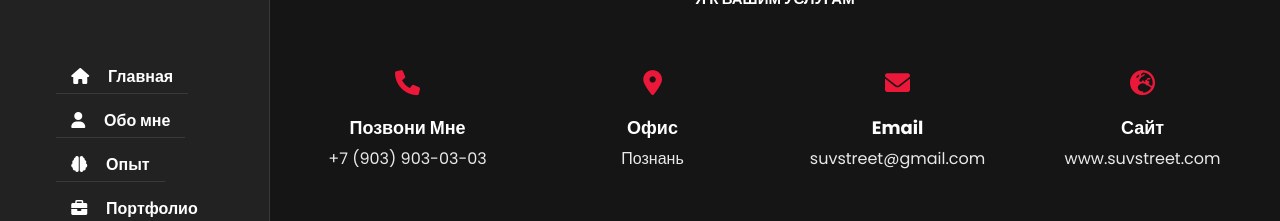
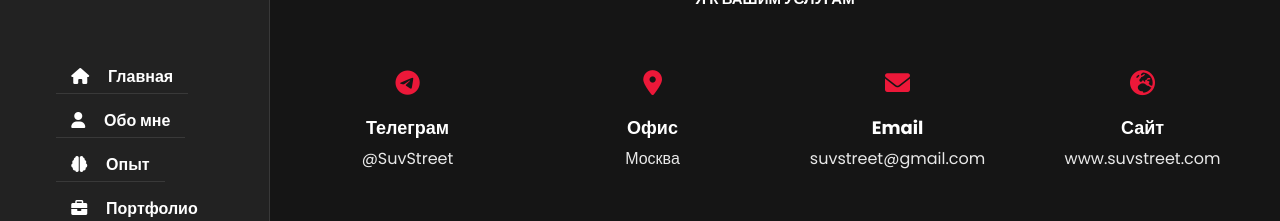
Before and after one commit to SuvStreet/my-syte-portfolio, a Vue app: page /contact in a window 1280 px wide. Shown: the part 250-471 px from the top of the page. Built offline with nearby package versions, Linux system fonts and the light colour scheme; a web font is replaced by a local one.

Commit message:
Optimization of the 'Contact' page and its localization

```diff
--- /dev/null
+++ b/src/components/contact/ContactCardLayout.vue
@@ -0,0 +1,19 @@
+<template>
+  <div class="contact-info-item padd-15">
+    <div class="icon">
+      <slot name="icon"></slot>
+    </div>
+    <h4>
+      <slot name="title"></slot>
+    </h4>
+    <p>
+      <slot name="text"></slot>
+    </p>
+  </div>
+</template>
+
+<script>
+export default {}
+</script>
+
+<style></style>
--- /dev/null
+++ b/src/components/contact/ContactForm.vue
@@ -0,0 +1,51 @@
+<template>
+  <div class="contact-form padd-15" @submit.prevent="onSubmit">
+    <div class="row">
+      <div class="form-item col-6 padd-15">
+        <div class="form-group">
+          <input type="text" class="form-control" placeholder="Имя" />
+        </div>
+      </div>
+
+      <div class="form-item col-6 padd-15">
+        <div class="form-group">
+          <input type="email" class="form-control" placeholder="Email" />
+        </div>
+      </div>
+    </div>
+    <div class="row">
+      <div class="form-item col-12 padd-15">
+        <div class="form-group">
+          <input type="text" class="form-control" placeholder="Тема" />
+        </div>
+      </div>
+      <div class="form-item col-12 padd-15">
+        <div class="form-group">
+          <textarea class="form-control" placeholder="Сообщение"></textarea>
+        </div>
+      </div>
+    </div>
+
+    <div class="row">
+      <div class="form-item col-12 padd-15">
+        <button class="btn">Отправить сообщение</button>
+      </div>
+    </div>
+  </div>
+</template>
+
+<script>
+export default {
+  setup() {
+    const onSubmit = () => {
+
+    }
+
+    return {
+      onSubmit,
+    }
+  },
+}
+</script>
+
+<style></style>
--- /dev/null
+++ b/src/components/contact/ContactTitleLayout.vue
@@ -0,0 +1,16 @@
+<template>
+  <h3 class="contact-title padd-15">
+    {{ $t(`contact.${text}-title`) }}
+  </h3>
+  <h4 class="contact-sub-title padd-15">
+    {{ $t(`contact.${text}-sub-title`) }}
+  </h4>
+</template>
+
+<script>
+export default {
+  props: ["text"]
+}
+</script>
+
+<style></style>
--- a/src/plugins/local/en.json
+++ b/src/plugins/local/en.json
@@ -110,6 +110,28 @@
     "website": "Website"
   },
   "contact": {
-    "title": "Contacts"
+    "title": "Contacts",
+    "first-title": "Do you have any questions?",
+    "first-sub-title": "I am at your service",
+    "info": {
+      "phone": {
+        "title": "Telegram",
+        "text": "{'@'}SuvStreet"
+      },
+      "marker": {
+        "title": "Office",
+        "text": "Moscow"
+      },
+      "envelope": {
+        "title": "Email",
+        "text": "suvstreet{'@'}gmail.com"
+      },
+      "web": {
+        "title": "Website",
+        "text": "www.suvstreet.com"
+      }
+    },
+    "second-title": "Write to me by email",
+    "second-sub-title": "I am very responsive to messages"
   }
 }
--- a/src/plugins/local/pl.json
+++ b/src/plugins/local/pl.json
@@ -110,6 +110,28 @@
     "website": "Strona internetowa"
   },
   "contact": {
-    "title": "Kontakt"
+    "title": "Kontakt",
+    "first-title": "Ma państwo jakieś pytania?",
+    "first-sub-title": "Jestem do dyspozycji",
+    "info": {
+      "phone": {
+        "title": "Telegram",
+        "text": "{'@'}SuvStreet"
+      },
+      "marker": {
+        "title": "Urząd",
+        "text": "Moskwa"
+      },
+      "envelope": {
+        "title": "Email",
+        "text": "suvstreet{'@'}gmail.com"
+      },
+      "web": {
+        "title": "Strona internetowa",
+        "text": "www.suvstreet.com"
+      }
+    },
+    "second-title": "Napisz mi e-mail",
+    "second-sub-title": "Jestem bardzo wrażliwy na wiadomości"
   }
 }
--- a/src/plugins/local/ru.json
+++ b/src/plugins/local/ru.json
@@ -111,6 +111,28 @@
     "github": "GitHub"
   },
   "contact": {
-    "title": "Контакты"
+    "title": "Контакты",
+    "first-title": "У вас есть вопросы?",
+    "first-sub-title": "Я к вашим услугам",
+    "info": {
+      "phone": {
+        "title": "Телеграм",
+        "text": "{'@'}SuvStreet"
+      },
+      "marker": {
+        "title": "Офис",
+        "text": "Москва"
+      },
+      "envelope": {
+        "title": "Email",
+        "text": "suvstreet{'@'}gmail.com"
+      },
+      "web": {
+        "title": "Сайт",
+        "text": "www.suvstreet.com"
+      }
+    },
+    "second-title": "Напиши мне на email",
+    "second-sub-title": "Я очень отзывчив на сообщения"
   }
 }
--- a/src/views/Contact.vue
+++ b/src/views/Contact.vue
@@ -5,80 +5,24 @@
     </template>
 
     <template #content>
-      <h3 class="contact-title padd-15">У вас есть вопросы?</h3>
-      <h4 class="contact-sub-title padd-15">Я к вашим услугам</h4>
+      <ContactTitleLayout text="first"></ContactTitleLayout>
+
       <div class="row">
-        <div class="contact-info-item padd-15">
-          <div class="icon">
-            <i class="fa fa-phone"></i>
-          </div>
-          <h4>Позвони мне</h4>
-          <p>+7 (903) 903-03-03</p>
-        </div>
+        <ContactCardLayout v-for="(icon, key, id) in iconMapInfo" :key="id">
+          <template #icon>
+            <i :class="['fa', icon]"></i>
+          </template>
+          <template #title> {{ $t(`contact.info.${key}.title`) }} </template>
+          <template #text> {{ $t(`contact.info.${key}.text`) }} </template>
+        </ContactCardLayout>
+      </div>
 
-        <div class="contact-info-item padd-15">
-          <div class="icon">
-            <i class="fa fa-map-marker-alt"></i>
-          </div>
-          <h4>Офис</h4>
-          <p>Познань</p>
-        </div>
+      <ContactTitleLayout text="second"></ContactTitleLayout>
 
-        <div class="contact-info-item padd-15">
-          <div class="icon">
-            <i class="fa fa-envelope"></i>
-          </div>
-          <h4>Email</h4>
-          <p>suvstreet@gmail.com</p>
-        </div>
+      <div class="row">
 
-        <div class="contact-info-item padd-15">
-          <div class="icon">
-            <i class="fa fa-globe-europe"></i>
-          </div>
-          <h4>Сайт</h4>
-          <p>www.suvstreet.com</p>
-        </div>
-      </div>
-      <h3 class="contact-title padd-15">Напиши мне на email</h3>
-      <h4 class="contact-sub-title padd-15">я очень отзывчив на сообщения</h4>
-      <div class="row">
-        <div class="contact-form padd-15">
-          <div class="row">
-            <div class="form-item col-6 padd-15">
-              <div class="form-group">
-                <input type="text" class="form-control" placeholder="Имя" />
-              </div>
-            </div>
+        <ContactForm></ContactForm>
 
-            <div class="form-item col-6 padd-15">
-              <div class="form-group">
-                <input type="email" class="form-control" placeholder="Email" />
-              </div>
-            </div>
-          </div>
-          <div class="row">
-            <div class="form-item col-12 padd-15">
-              <div class="form-group">
-                <input type="text" class="form-control" placeholder="Тема" />
-              </div>
-            </div>
-            <div class="form-item col-12 padd-15">
-              <div class="form-group">
-                <textarea
-                  class="form-control"
-                  placeholder="Сообщение"
-                ></textarea>
-              </div>
-            </div>
-          </div>
-
-          <div class="row">
-            <div class="form-item col-12 padd-15">
-              <button type="submit" class="btn">Отправить сообщение</button>
-            </div>
-          </div>
-        </div>
       </div>
     </template>
   </MainLayout>
@@ -87,12 +31,29 @@
 <script>
 import MainLayout from '../components/layout/MainLayout.vue'
 import SectionTitle from '../components/layout/SectionTitle.vue'
+import ContactCardLayout from '../components/contact/ContactCardLayout.vue'
+import ContactTitleLayout from '../components/contact/ContactTitleLayout.vue'
+import ContactForm from '../components/contact/ContactForm.vue'
 
 export default {
-  setup() {},
+  setup() {
+    const iconMapInfo = {
+      phone: 'fa-brands fa-telegram',
+      marker: 'fa-map-marker-alt',
+      envelope: 'fa-envelope',
+      web: 'fa-globe-europe',
+    }
+
+    return {
+      iconMapInfo,
+    }
+  },
   components: {
     MainLayout,
-    SectionTitle
+    SectionTitle,
+    ContactTitleLayout,
+    ContactCardLayout,
+    ContactForm
   },
 }
 </script>
```
